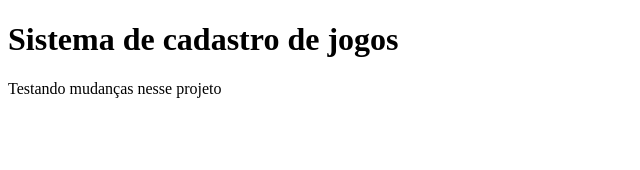
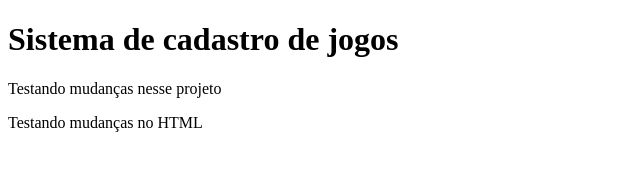
Before and after one commit to joseonildo/sistema-de-cadastro, a plain HTML site: page index.html in a window 1280 px wide. Shown: the whole page, without its empty margins (0-640 px from the left). Drawn offline with Linux system fonts and the light colour scheme.

Commit message:
Modificado o HTML

```diff
--- a/index.html
+++ b/index.html
@@ -10,6 +10,7 @@
 <body>
     <h1>Sistema de cadastro de jogos</h1>
     <p>Testando mudanças nesse projeto</p>
+    <p>Testando mudanças no HTML</p>
     <script src="app.js"></script>
 </body>
 </html>
```
